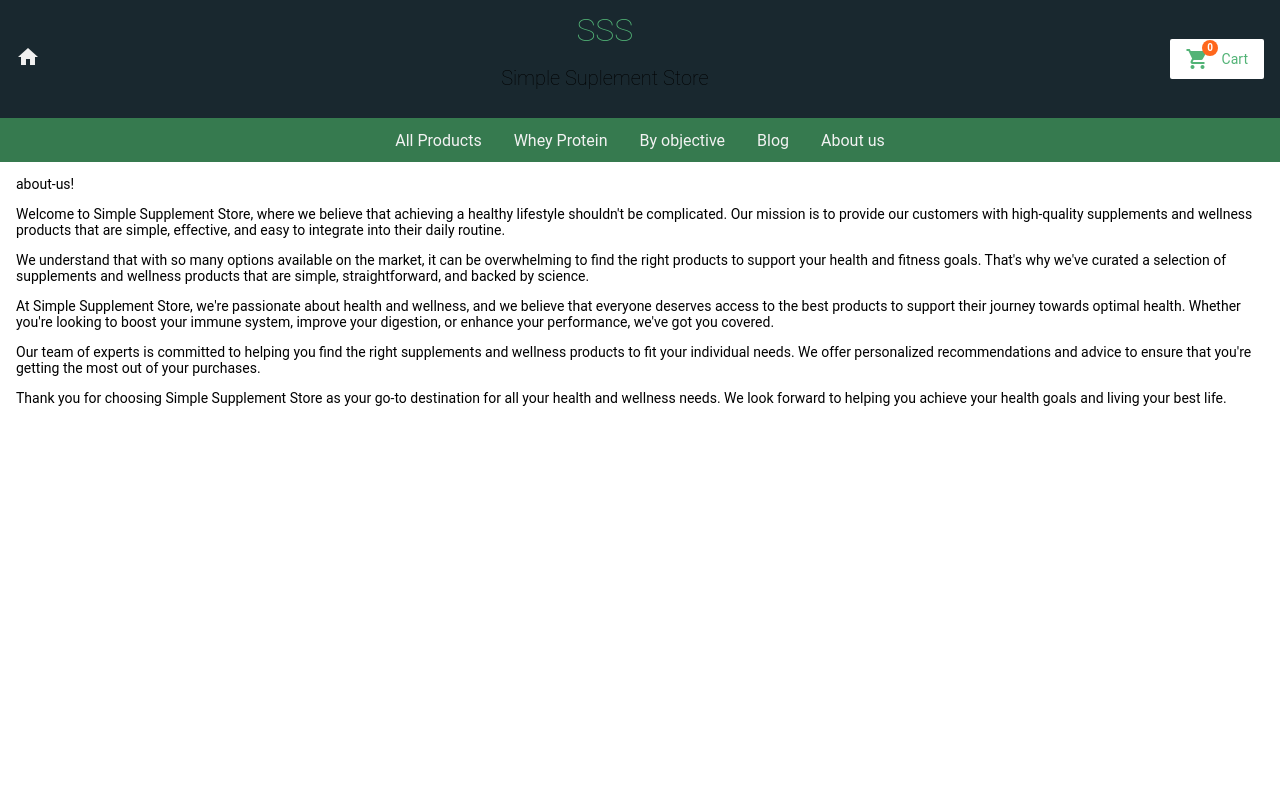
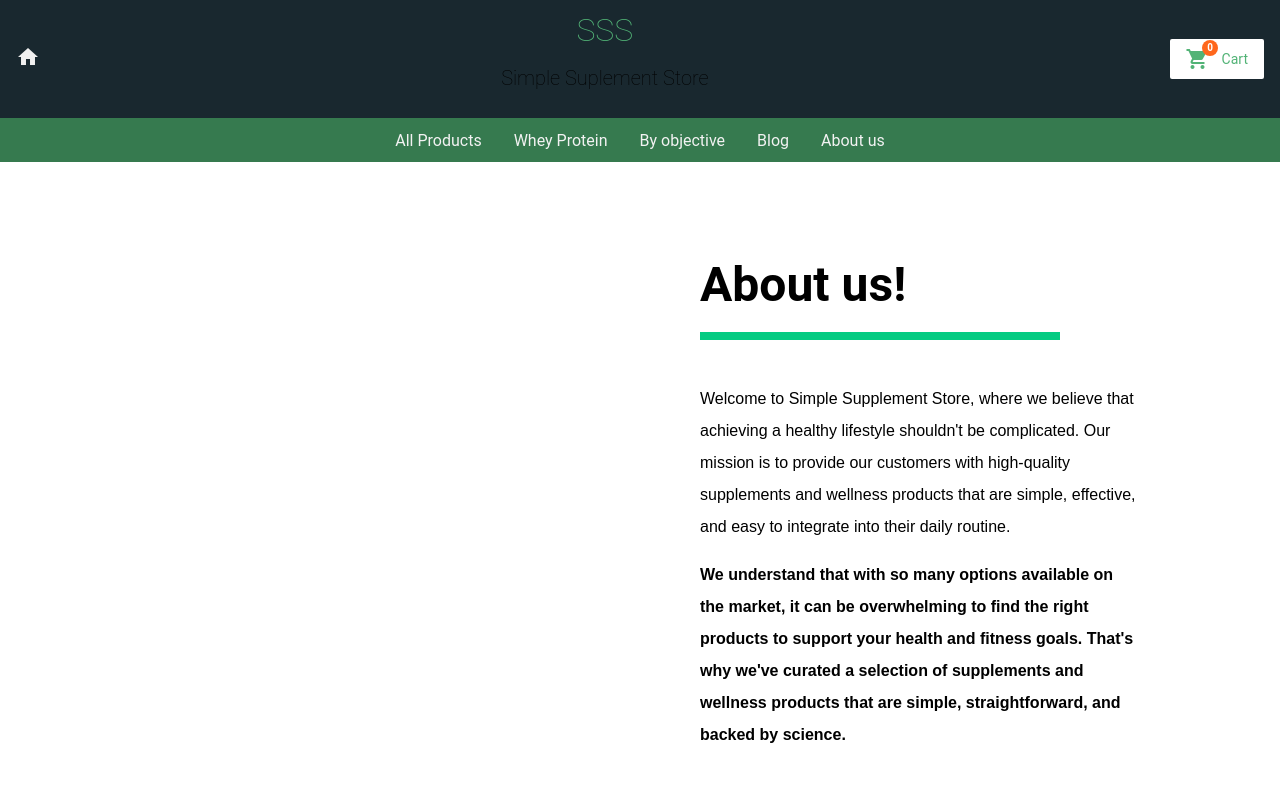
Before and after one commit to VictorPozzan/SSS--Simple-Supplements-Store-, an Angular app: page /aboutUs in a window 1280 px wide. Shown: the top 800 px of the page. Built offline with nearby package versions, Linux system fonts and the light colour scheme.

Commit message:
3 files modified

```diff
--- a/src/app/about-us/about-us.component.css
+++ b/src/app/about-us/about-us.component.css
@@ -0,0 +1,55 @@
+.column {
+  float: left;
+  width: 50%;
+  padding: 10px;
+}
+
+.row:after {
+  content: '';
+  display: table;
+  clear: both;
+}
+
+@media screen and (max-width: 600px) {
+  .column {
+    width: 100%;
+  }
+}
+
+.row {
+  margin: 64px;
+}
+
+.card-text {
+  padding: 30px 60px 30px 60px;
+}
+
+.title {
+  font-weight: 700;
+  font-size: 3rem;
+  font-style: normal;
+  margin: 0 auto 0 0;
+}
+
+.line-green {
+  width: 360px;
+  margin: 19px auto 0 0;
+  border-color: #05cb82;
+  border-width: 4px;
+  border-style: solid;
+}
+
+.margin-text {
+  margin: 43px 0 0;
+}
+
+.section-text {
+  letter-spacing: 0px;
+  line-height: 2;
+  font-size: 1rem;
+  font-family: Montserrat, sans-serif !important;
+}
+
+.font-weigth {
+  font-weight: 700;
+}
--- a/src/app/about-us/about-us.component.html
+++ b/src/app/about-us/about-us.component.html
@@ -1,35 +1,39 @@
-<p>about-us!</p>
-<div>
-  <p>
+<div class="row">
+  <div class="column"></div>
+  <div class="column card-text">
+    <div class="title">About us!</div>
+    <div class="line-green"></div>
+    <p class="section-text margin-text">
       Welcome to Simple Supplement Store, where we believe that achieving a
       healthy lifestyle shouldn't be complicated. Our mission is to provide our
       customers with high-quality supplements and wellness products that are
       simple, effective, and easy to integrate into their daily routine.
     </p>
 
-  <p>
+    <p class="section-text font-weigth">
       We understand that with so many options available on the market, it can be
       overwhelming to find the right products to support your health and fitness
       goals. That's why we've curated a selection of supplements and wellness
       products that are simple, straightforward, and backed by science.
     </p>
+  </div>
+</div>
 
 <p>
-    At Simple Supplement Store, we're passionate about health and wellness, and
-    we believe that everyone deserves access to the best products to support
-    their journey towards optimal health. Whether you're looking to boost your
-    immune system, improve your digestion, or enhance your performance, we've
-    got you covered.
+  At Simple Supplement Store, we're passionate about health and wellness, and we
+  believe that everyone deserves access to the best products to support their
+  journey towards optimal health. Whether you're looking to boost your immune
+  system, improve your digestion, or enhance your performance, we've got you
+  covered.
 </p>
 <p>
-    Our team of experts is committed to helping you find the right supplements
-    and wellness products to fit your individual needs. We offer personalized
-    recommendations and advice to ensure that you're getting the most out of
-    your purchases.
+  Our team of experts is committed to helping you find the right supplements and
+  wellness products to fit your individual needs. We offer personalized
+  recommendations and advice to ensure that you're getting the most out of your
+  purchases.
 </p>
 <p>
   Thank you for choosing Simple Supplement Store as your go-to destination for
   all your health and wellness needs. We look forward to helping you achieve
   your health goals and living your best life.
 </p>
-</div>
--- a/src/app/about-us/about-us.component.ts
+++ b/src/app/about-us/about-us.component.ts
@@ -3,13 +3,10 @@ import { Component, OnInit } from '@angular/core';
 @Component({
   selector: 'app-about-us',
   templateUrl: './about-us.component.html',
-  styleUrls: ['./about-us.component.css']
+  styleUrls: ['./about-us.component.css'],
 })
 export class AboutUsComponent implements OnInit {
+  constructor() {}
 
-  constructor() { }
-
-  ngOnInit() {
-  }
-
+  ngOnInit() {}
 }
```
Lines whose indentation alone changed are shown as unchanged.
